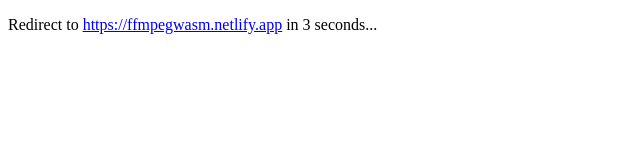
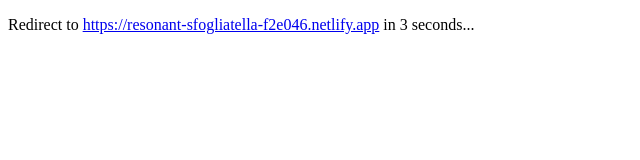
Before and after one commit to 1iuyuhe/b_cache_video_merge, a website: page gh-pages/index.html in a window 1280 px wide. Shown: the whole page, without its empty margins (0-640 px from the left). Drawn offline with Linux system fonts and the light colour scheme.

Commit message:
update index.html

```diff
--- a/gh-pages/index.html
+++ b/gh-pages/index.html
@@ -1,9 +1,9 @@
 <!DOCTYPE html>
 <html>
   <head>
-    <meta http-equiv="refresh" content="3; url='https://ffmpegwasm.netlify.app'" />
+    <meta http-equiv="refresh" content="3; url='https://resonant-sfogliatella-f2e046.netlify.app/'" />
   </head>
   <body>
-    <p>Redirect to <a href="https://ffmpegwasm.netlify.app">https://ffmpegwasm.netlify.app</a> in 3 seconds...</p>
+    <p>Redirect to <a href="https://resonant-sfogliatella-f2e046.netlify.app/">https://resonant-sfogliatella-f2e046.netlify.app</a> in 3 seconds...</p>
   </body>
 </html>
```
